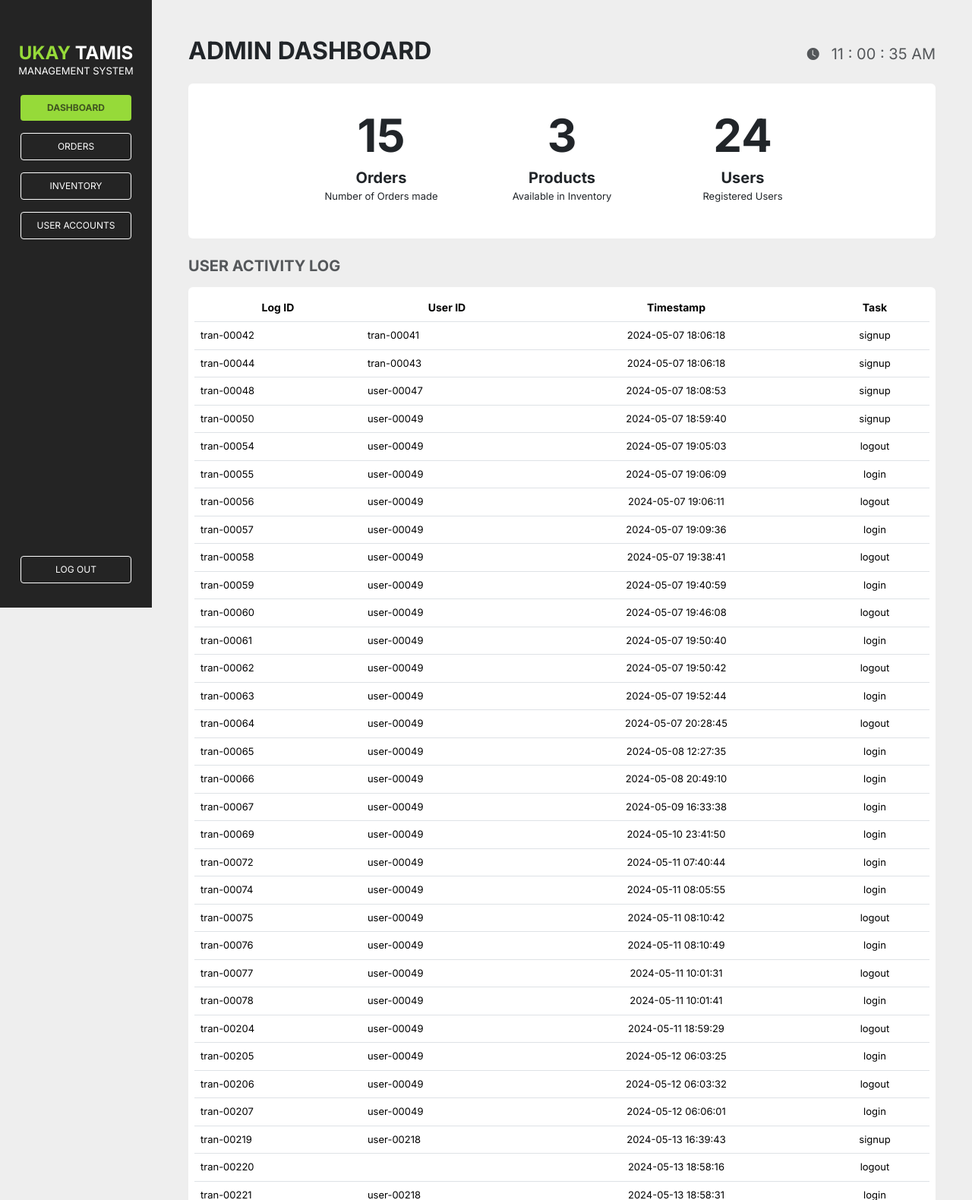
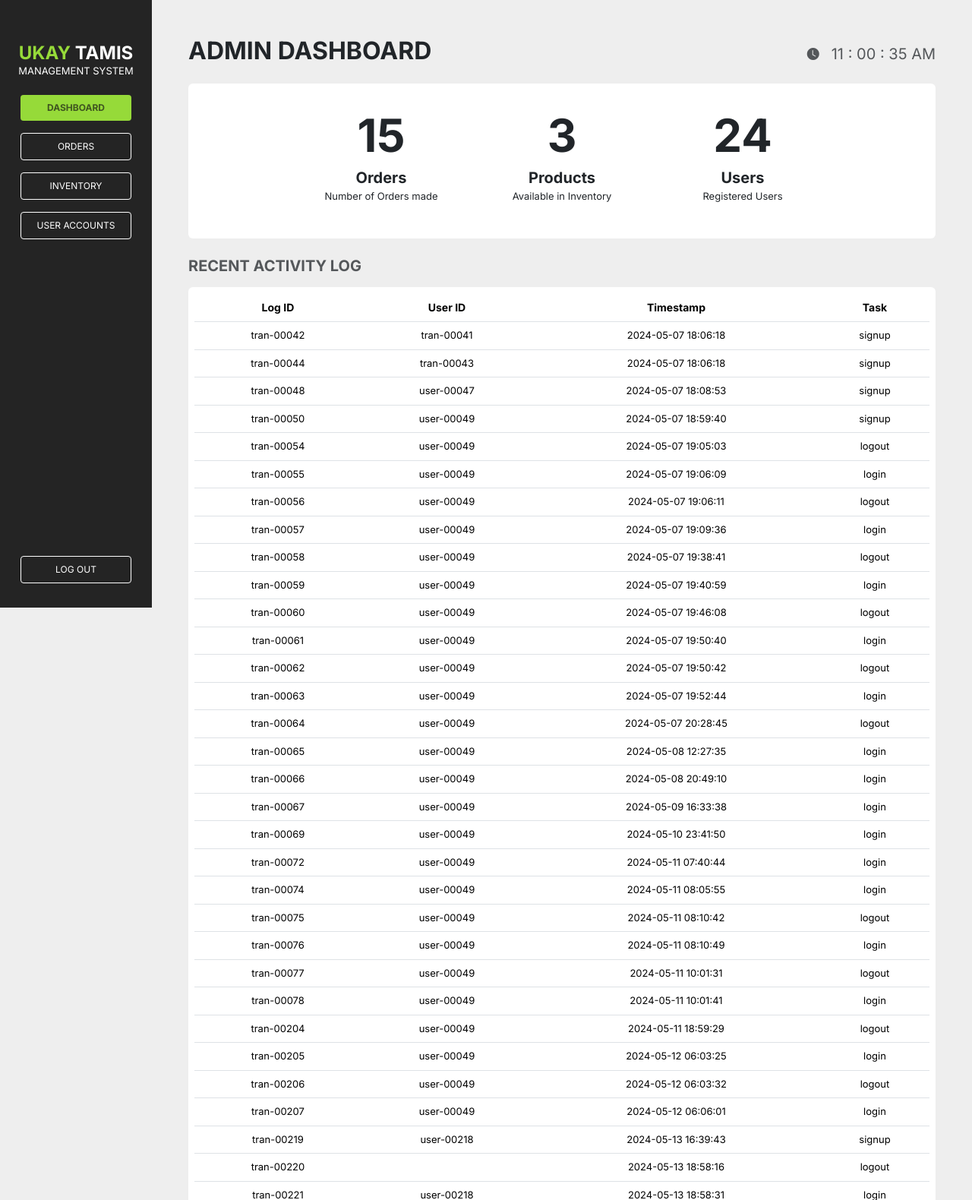
Before and after one commit to msn02/Ukay-Tamis-Management-System, a PHP site: page /dashboard.php in a window 1280 px wide. Shown: the top 1580 px of the page at 76% size. Run offline with PHP 8.4, Linux system fonts and the light colour scheme; data comes from the database, SQL or seed files in the repository.

Commit message:
style: modified log headers

```diff
--- a/pages/dashboard.php
+++ b/pages/dashboard.php
@@ -119,7 +119,7 @@ $result_items->close();
                 </div>
             </div>
         </div>
-        <h5 class="fw-bold mt-4 opacity-75">USER ACTIVITY LOG</h5>
+        <h5 class="fw-bold mt-4 opacity-75">RECENT ACTIVITY LOG</h5>
         <!-- user logins -->
         <div class="row mx-0 mt-3 p-2 card border-0 rounded-2">
             <table class="table shadow-md">
@@ -148,8 +148,8 @@ $result_items->close();
                         // Loop through each row in the result
                         while($row = $result->fetch_assoc()) {
                             echo "<tr class='table_body align-middle'>";
-                            echo "<td scope='row' class='text-start'>" . $row["log_id"] . "</td>";
-                            echo "<td class='text-start'>" . $row["user_id"] . "</td>";
+                            echo "<td scope='row' class='text-center'>" . $row["log_id"] . "</td>";
+                            echo "<td class='text-center'>" . $row["user_id"] . "</td>";
                             echo "<td class='text-center'>" . $row["timestamp"] . "</td>";
                             echo "<td class='text-center'>" . $row["action"] . "</td>";
                             echo "</tr>";
```
